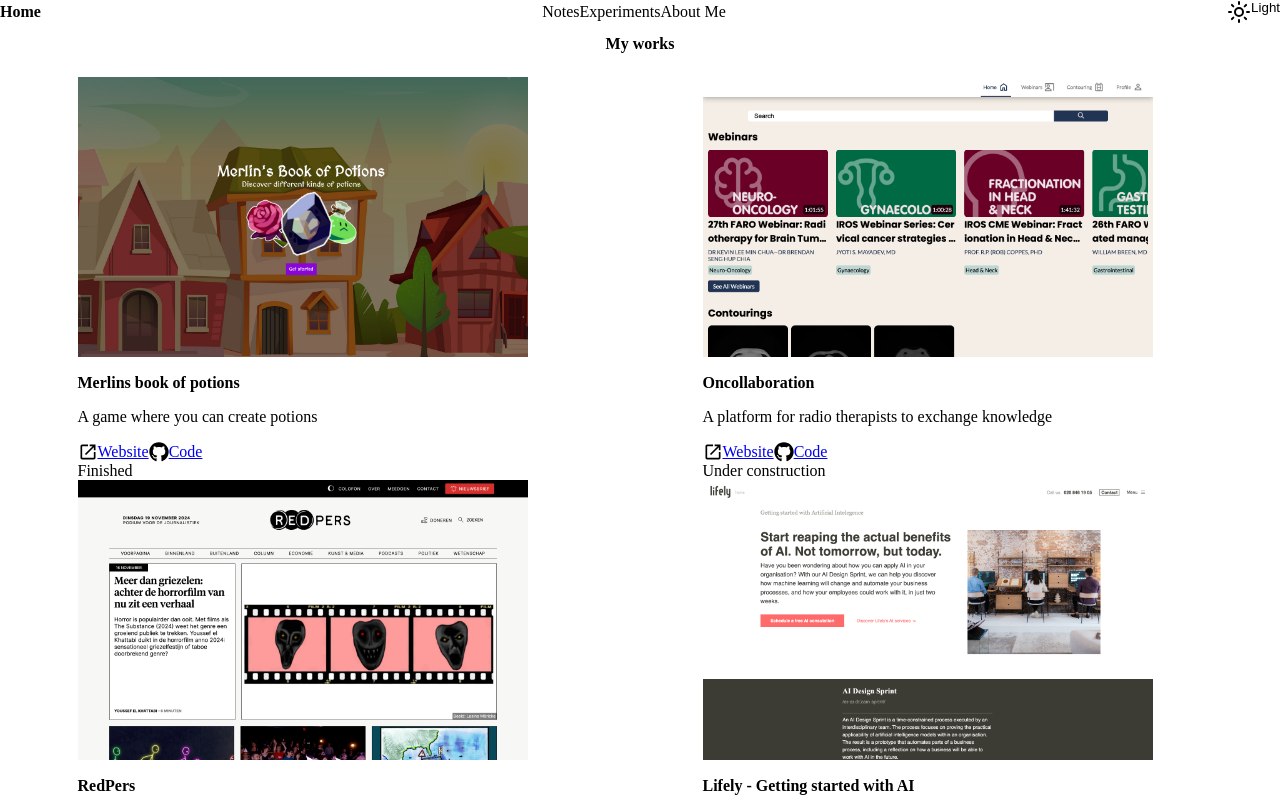
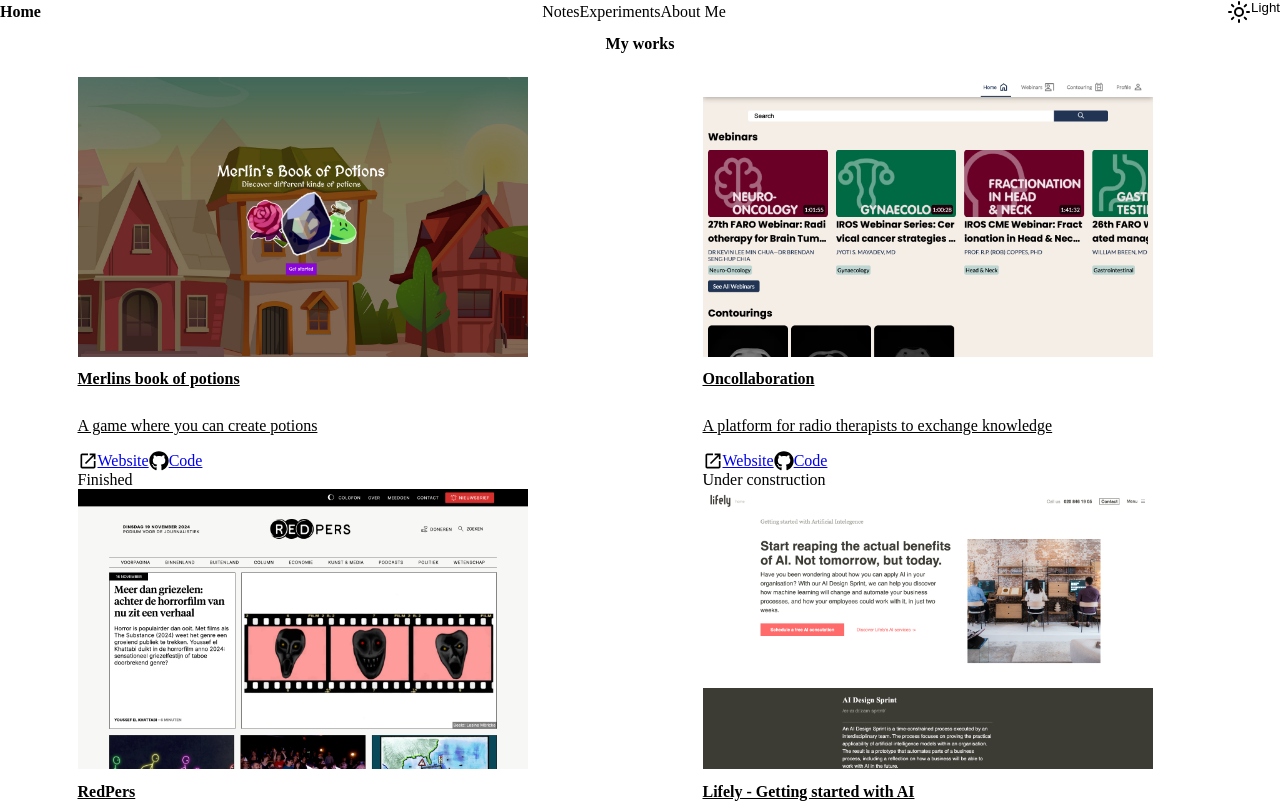
Before and after one commit to zoepje/i-love-web, a SvelteKit app: page / in a window 1280 px wide. Shown: the top 803 px of the page. Built offline with nearby package versions, Linux system fonts and the light colour scheme.

Commit message:
add fun hover state links

```diff
--- a/src/app.css
+++ b/src/app.css
@@ -162,6 +162,34 @@ li::marker {
 	color: var(--color-1);
 }
 
+a {
+	position: relative;
+	transition: .3s ease-in-out;
+}
+
+a:before {
+	content: '';
+	position: absolute;
+	width: 100%;
+	height: 4px;
+	border-radius: 4px;
+	background-color: var(--color-1);
+	bottom: -4px;
+	left: 0;
+	transform-origin: right;
+	transform: scaleX(0);
+	transition: transform .3s ease-in-out;
+}
+
+a:hover {
+	text-decoration: none;
+}
+
+a:hover::before {
+	transform-origin: left;
+  transform: scaleX(1);
+}
+
 .surface-1 {
 	background-color: var(--surface-1);
 	color: var(--text-2);
--- a/src/lib/components/card.svelte
+++ b/src/lib/components/card.svelte
@@ -9,9 +9,11 @@
 </script>
 
 <article>
-  <img src="/images/{image}" alt="webite thumbnail" width="450" height="280">
-  <h2>{title}</h2>
-  <p>{description}</p>
+  <a href="{site}" target="_blank" class="card-link">
+    <img src="/images/{image}" alt="webite thumbnail" width="450" height="280">
+    <h2>{title}</h2>
+    <p>{description}</p>
+  </a>
   <div>
     <a href="{site}" target="_blank" class="website">
       <ExternalLink />
@@ -35,6 +37,19 @@
     width: 90%;
   }
 
+  .card-link {
+    display: grid;
+    color: var(--text);
+  }
+
+  .card-link:hover {
+    scale: 1.01;
+  }
+
+  .card-link::before {
+    width: 0;
+  }
+
   h2 {
     padding-top: var(--size-3);
     font-size: var(--font-size-4);
@@ -54,13 +69,13 @@
   div {
     display: flex;
     gap: var(--size-3);
+    padding-bottom: var(--size-3);
   }
 
   a {
     display: flex;
     align-items: center;
     gap: var(--size-1);
-    padding-bottom: var(--size-3);
   }
 
   @container (min-width: 600px) {
```
